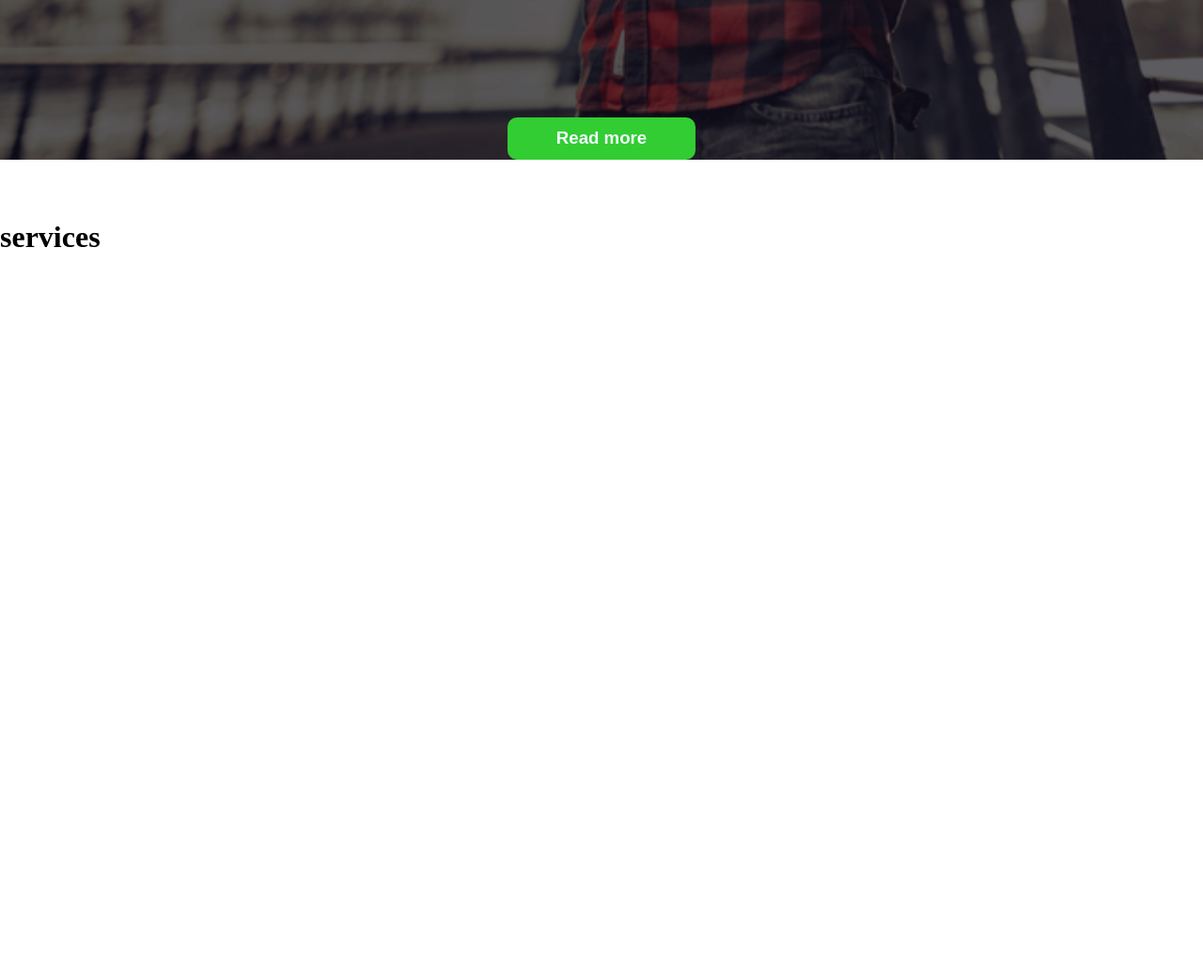
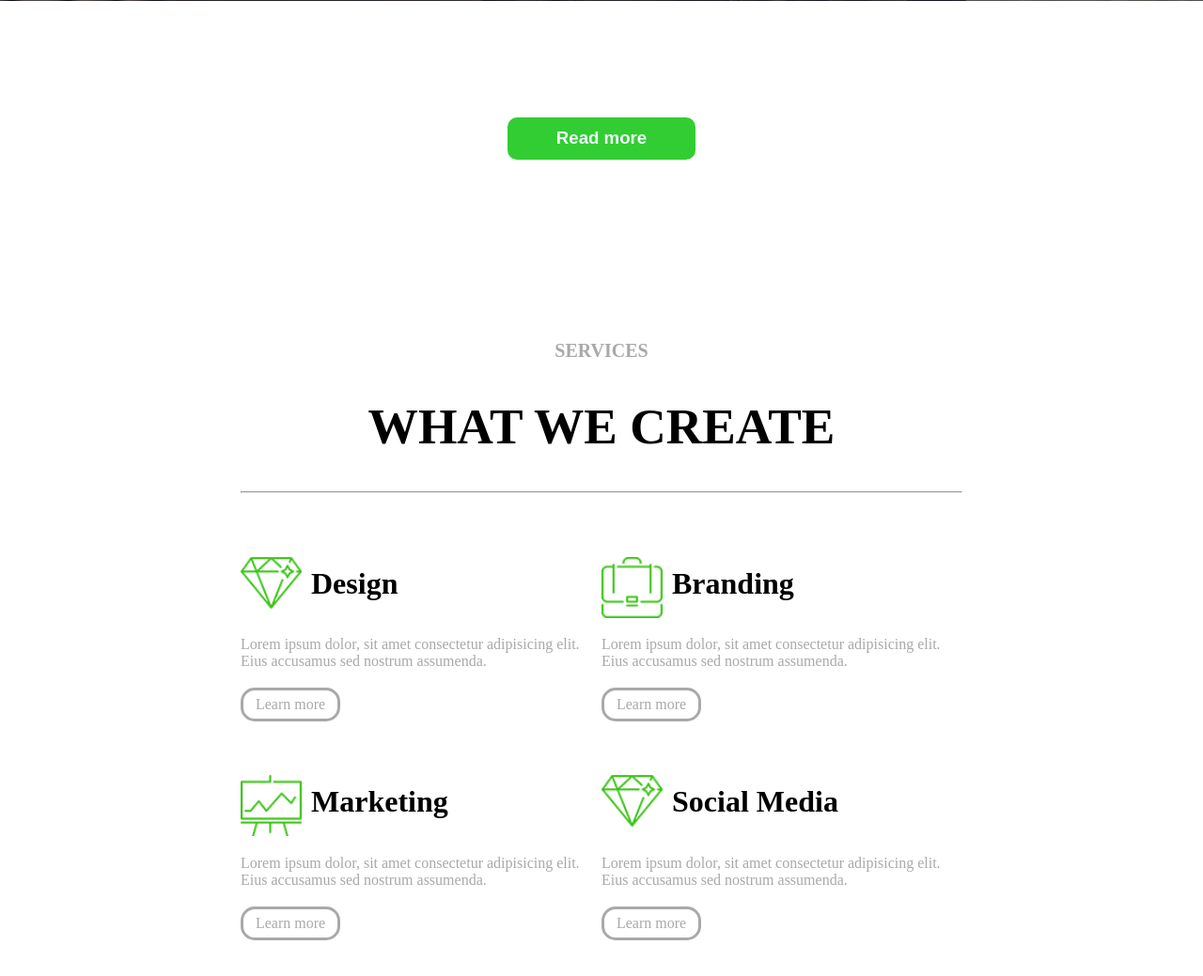
Before and after one commit to JohanSValbuenaV/Prueba-parcial, a plain HTML site: page Parcial/index.html in a window 1280 px wide. Shown: the part 815-1854 px from the top of the page at 94% size. Before the commit the page ends 1086 px from the top, so only its background shows below. Drawn offline with Linux system fonts and the light colour scheme.

Commit message:
segunda parte

```diff
--- a/Parcial/index.html
+++ b/Parcial/index.html
@@ -51,7 +51,9 @@
             </div>
 
             <div class="lorem">
-                <p >Lorem ipsum, dolor sit amet consectetur adipisicing elit. Nam, enim, totam beatae illo repellat ex aspernatur suscipit harum iure laboriosam voluptatem. Consequatur possimus vero labore itaque? Assumenda sint aperiam minima!</p>
+                <p>Lorem ipsum, dolor sit amet consectetur adipisicing elit. Nam, enim, totam beatae illo repellat ex
+                    aspernatur suscipit harum iure laboriosam voluptatem. Consequatur possimus vero labore itaque?
+                    Assumenda sint aperiam minima!</p>
             </div>
 
             <div class="readmore">
@@ -61,14 +63,113 @@
 
     </header>
 
-<div class="fondoblanco">
+    <div class="fondoblanco">
 
-<h1>services</h1>
+
+        <div class="servic">
+            <h1>SERVICES</h1>
+        </div>
+
+        <div class="whatwe">
+
+            <h1>WHAT WE CREATE</h1>
+        </div>
+
+        <div class="lineanegra">
+            <hr>
+        </div>
+
+        <div class="contenerdor4">
+
+            <div class="hijo caja1">
+
+                <div class="cabeza">
+                    <div class="logo">
+
+                    </div>
+                    <div class="titulo">
+                        <h1>Design</h1>
+                    </div>
+                </div>
+
+                <div class="texto">
+                    <p>Lorem ipsum dolor, sit amet consectetur adipisicing elit. Eius accusamus sed nostrum assumenda.</p>
+                </div>
+
+                <div class="boton">
+                    <a href="#">Learn more</a>
+                </div>
+
+
+            </div>
 
 
 
+            <div class="hijo caja2">
 
-</div>
+                    <div class="cabeza">
+                            <div class="logo">
+
+                            </div>
+                            <div class="titulo">
+                                <h1>Branding</h1>
+                            </div>
+                        </div>
+
+                        <div class="texto">
+                            <p>Lorem ipsum dolor, sit amet consectetur adipisicing elit. Eius accusamus sed nostrum assumenda.</p>
+                        </div>
+
+                        <div class="boton">
+                            <a href="#">Learn more</a>
+                        </div>
+            </div>
+
+
+
+            <div class="hijo caja3">
+                    <div class="cabeza">
+                            <div class="logo">
+
+                            </div>
+                            <div class="titulo">
+                                <h1>Marketing</h1>
+                            </div>
+                        </div>
+
+                        <div class="texto">
+                            <p>Lorem ipsum dolor, sit amet consectetur adipisicing elit. Eius accusamus sed nostrum assumenda.</p>
+                        </div>
+
+                        <div class="boton">
+                            <a href="#">Learn more</a>
+                        </div>
+            </div>
+
+
+
+            <div class="hijo caja4">
+                    <div class="cabeza">
+                            <div class="logo">
+
+                            </div>
+                            <div class="titulo">
+                                <h1>Social Media</h1>
+                            </div>
+                        </div>
+
+                        <div class="texto">
+                            <p>Lorem ipsum dolor, sit amet consectetur adipisicing elit. Eius accusamus sed nostrum assumenda.</p>
+                        </div>
+
+                        <div class="boton">
+                            <a href="#">Learn more</a>
+                        </div>
+            </div>
+
+        </div>
+
+    </div>
 
 
 
--- a/Parcial/styles.css
+++ b/Parcial/styles.css
@@ -7,9 +7,10 @@
 
 .fondo {
     background-image: url(s2-banner-image.png);
-    background-size: cover;
+    background-size: 100%;
     background-repeat: no-repeat;
-
+    width: 100vw;
+    height: 100%;
 
 }
 
@@ -95,7 +96,7 @@ justify-content: center;
     font-weight: bold;
     width: 200px;
     height: 45px;
-    margin: 5% auto;
+    margin: 5% auto 15% auto;
 
 
 border-radius: 10px 10px;
@@ -110,10 +111,123 @@ border-radius: 10px 10px;
 }
 
 .fondoblanco{
+    margin: 5% 20%;
+
     background-image: url(fondo\ blanco.png);
     background-size: 100%;
     background-repeat: no-repeat;
 
-    height: 100%;
+
 
 }
+
+.servic{
+    margin: 5%;
+    display: felx;
+    justify-content: center;
+    align-items: center;
+}
+
+.servic h1{
+    text-align: center;
+    color: darkgray;
+    font-size: 15pt;
+}
+
+.whatwe{
+    margin: 5%;
+    display: felx;
+    justify-content: center;
+    align-items: center;
+}
+
+.whatwe h1{
+    text-align: center;
+
+    font-size: 40pt;
+}
+
+
+.contenerdor4{
+    margin: 5% 0%;
+    display: flex;
+    justify-content: space-between;
+    flex-direction: row;
+    flex-wrap: wrap;
+width: 100%;
+}
+
+.hijo{
+    margin: 2.5% 0%;
+    width: 50%;
+    display: flex;
+    flex-direction: column;
+    justify-content: space-around;
+
+
+}
+
+.hijo .logo{
+width: 65px;
+height: 65px;
+}
+.hijo .cabeza{
+    display: flex;
+    justify-content: flex-start;
+margin: 2.5% 0%;
+}
+
+.hijo .texto{
+    color: darkgray;
+    margin: 2.5% 0%;
+}
+
+.hijo .boton{
+
+    margin: 2.5% 0%;
+}
+
+
+.hijo .cabeza .titulo{
+    margin: 10px;
+}
+
+.caja1 .cabeza .logo{
+background-image: url(diamante.png);
+}
+
+.caja2 .cabeza .logo{
+    background-image: url(maleta.png);
+}
+
+.caja3 .cabeza .logo{
+    background-image: url(tercero.png);
+}
+
+.caja4 .cabeza .logo{
+    background-image: url(diamante.png);
+}
+
+
+.hijo .boton{
+    display: flex;
+    width: 100px;
+    height: 30px;
+    color: darkgray;
+    border-radius: 1px;
+    border-style: solid;
+    border-color: darkgray;
+    border-radius: 15px 15px;
+    align-items: center;
+    justify-content: center;
+
+}
+
+.hijo .boton a{
+
+  color: darkgray;
+    text-align: center;
+    text-decoration: none;
+
+
+}
```
Also changed, not shown: Parcial/diamante.png (added), Parcial/maleta.png (added), Parcial/tercero.png (added).
